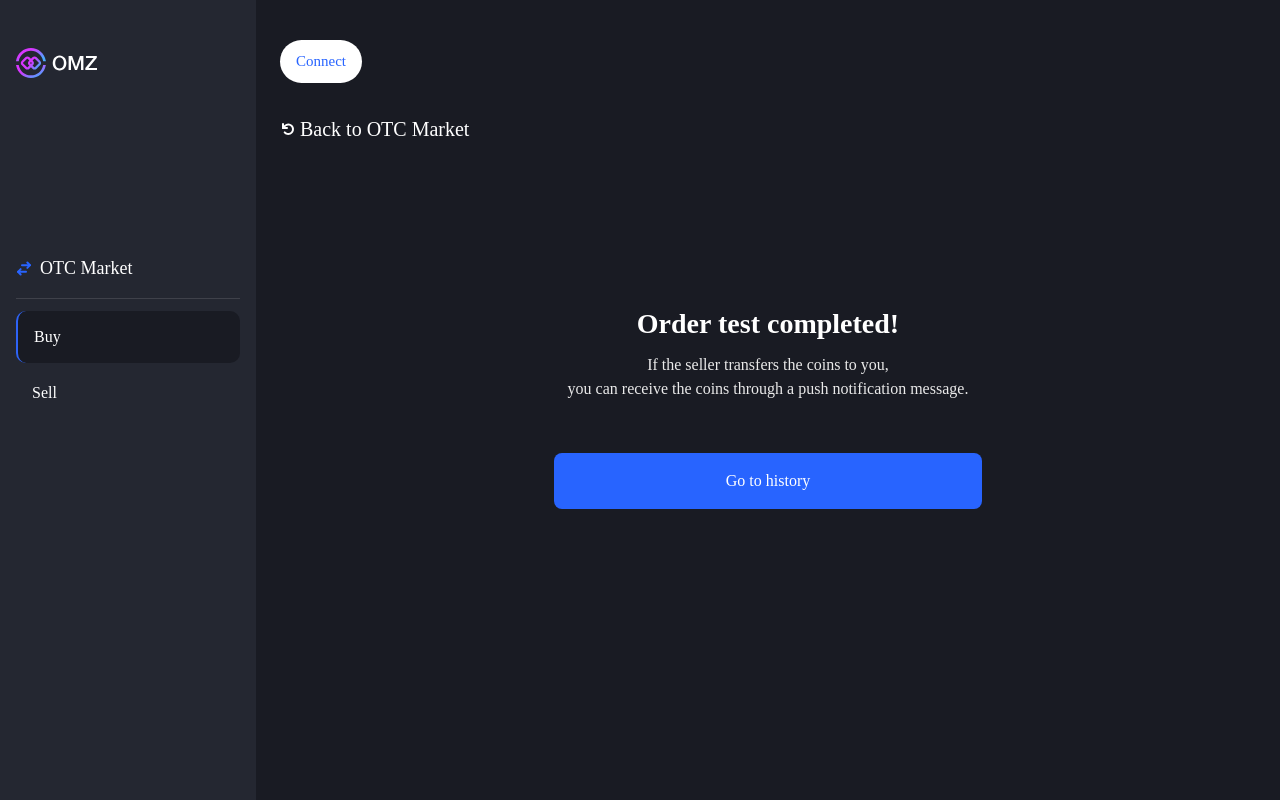
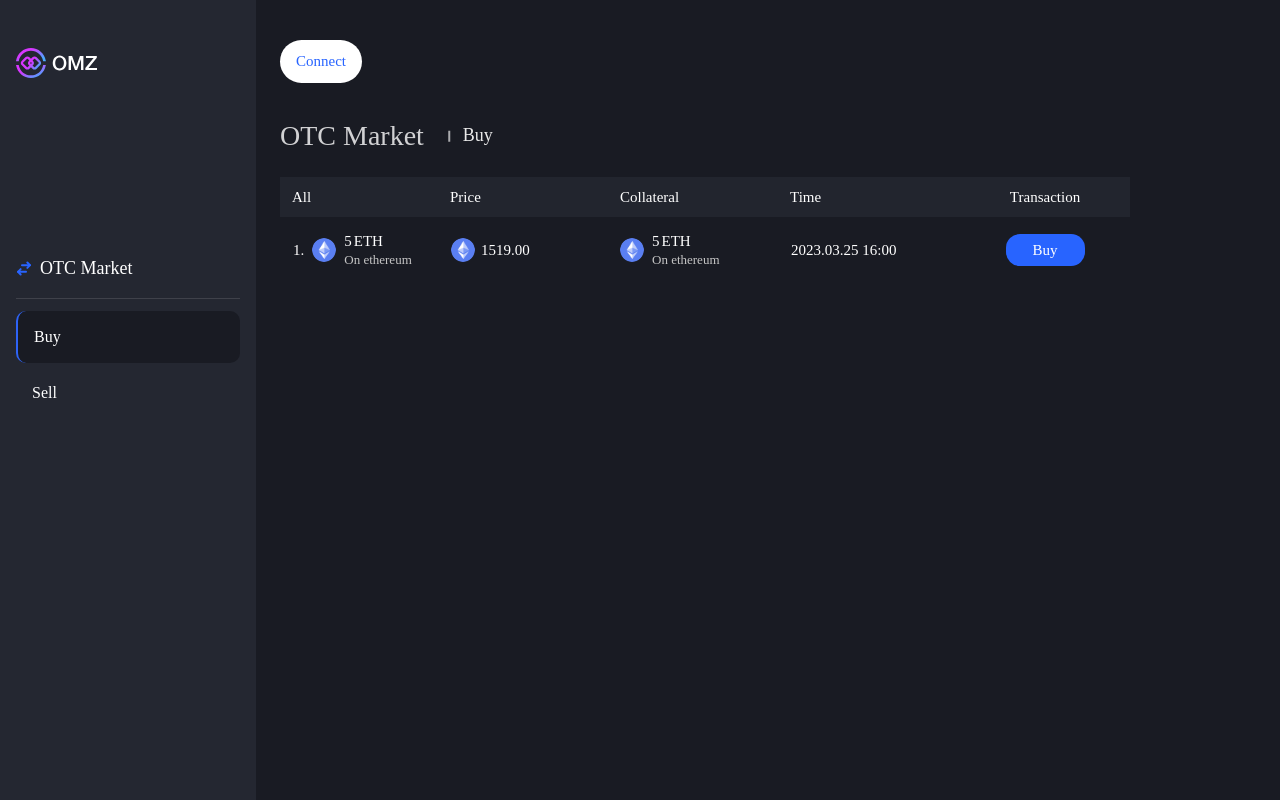
Before and after one commit to yoo-see/injective-otc, a Next.js app in the folder apps/frontend/: page /buy in a window 1280 px wide. Built offline with nearby package versions, Linux system fonts and the light colour scheme.

Commit message:
list 적용

```diff
--- a/apps/frontend/components/buy/BuyList.tsx
+++ b/apps/frontend/components/buy/BuyList.tsx
@@ -60,7 +60,7 @@ const BuyList = () => {
   };
 
   return (
-    <div className="px-6 ">
+    <div className="px-6 py-8">
       <header>
         <div className="flex flex-row items-center gap-2 w-[214px] h-[42px] p-0">
           <h1 className={h1MergedClassName}>OTC Market</h1>
@@ -127,8 +127,8 @@ const BuyList = () => {
                 </button>
               </td>
             </tr>
-            {/* {Data.map((ele)=>{
-              return handleCreateTr(ele)
+            {/* {Data.map((ele) => {
+              return handleCreateTr(ele);
             })} */}
           </tbody>
         </table>
--- a/apps/frontend/pages/buy.tsx
+++ b/apps/frontend/pages/buy.tsx
@@ -1,5 +1,6 @@
+import BuyList from "components/buy/BuyList";
 // import OrderInformation from "components/buy/OrderInformation";
-import CompletedContainer from "components/common/container/CompletedContainer";
+// import CompletedContainer from "components/common/container/CompletedContainer";
 import { NextPage } from "next";
 
 const BuyPage: NextPage = () => {
@@ -7,6 +8,7 @@ const BuyPage: NextPage = () => {
 
   return (
     <div className="h-full">
+      <BuyList />
       {/* <OrderInformation
         balance={345}
         price={1234}
@@ -14,7 +16,7 @@ const BuyPage: NextPage = () => {
         chain={"5ETH"}
         goToBack={goToBack}
       /> */}
-      <CompletedContainer
+      {/* <CompletedContainer
         backText={"OTC Market"}
         goToBack={() => console.log("뒤로가기")}
         title={"test"}
@@ -23,7 +25,7 @@ const BuyPage: NextPage = () => {
           "you can receive the coins through a push notification message."
         }
         goToButton={() => console.log("go to Dashboard")}
-      />
+      /> */}
     </div>
   );
 };
```
